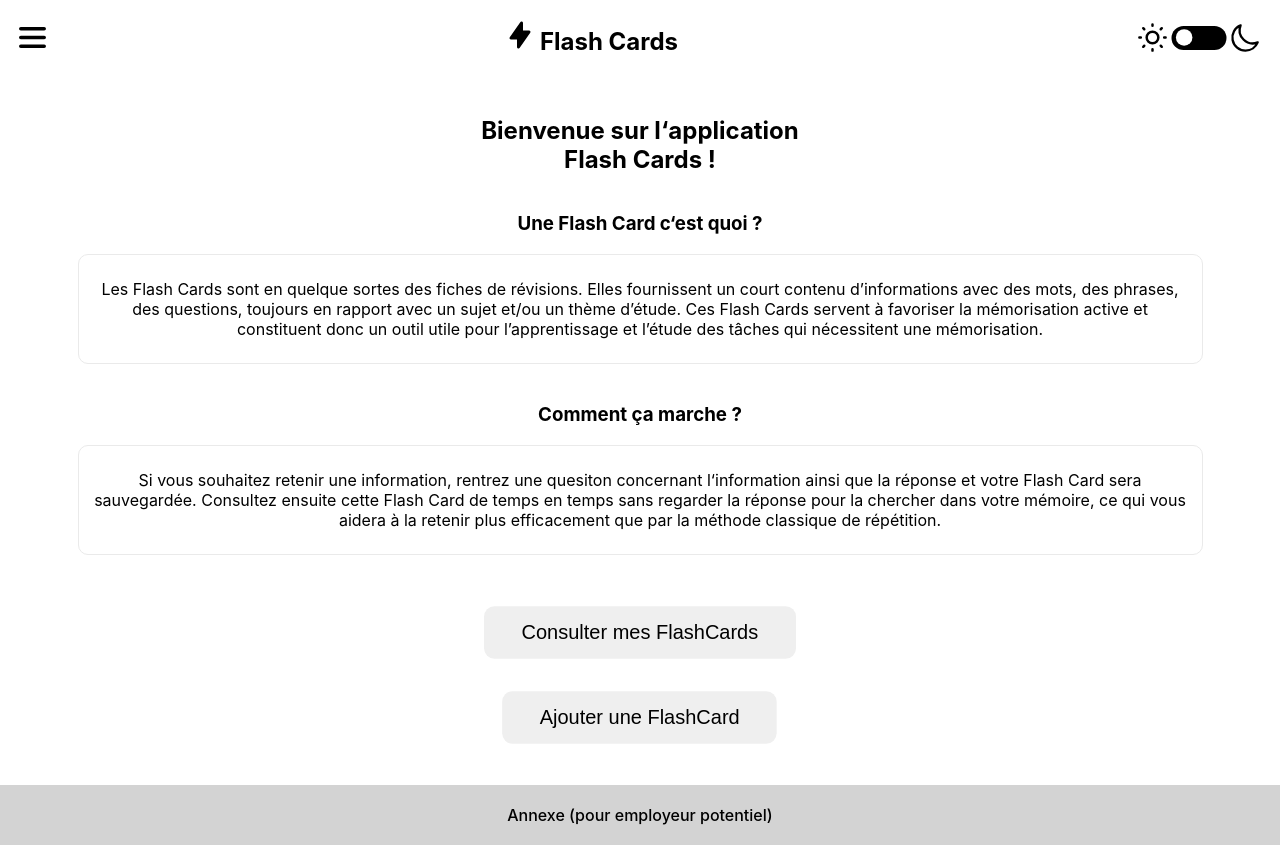
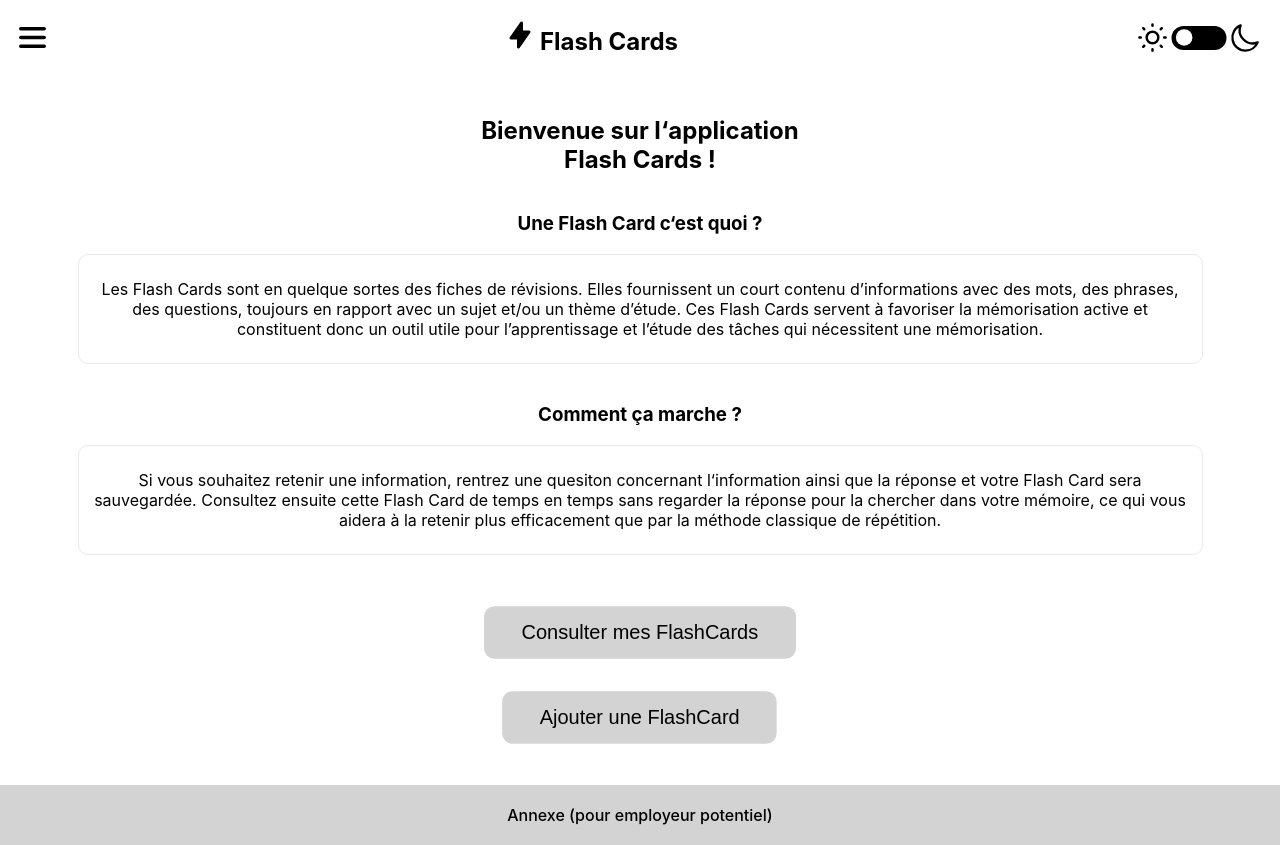
Before and after one commit to aymenmzz/FlashCards-v1.0, a Next.js app: page / in a window 1280 px wide. Built offline with nearby package versions, Linux system fonts and the light colour scheme.

Commit message:
Add files via upload

```diff
--- a/styles/globals.css
+++ b/styles/globals.css
@@ -9,6 +9,13 @@ body {
     Ubuntu, Cantarell, Fira Sans, Droid Sans, Helvetica Neue, sans-serif;
     height: 100%;
 }
+
+button {
+  background-color: lightgray;
+  color: black;
+}
+
+
 
 a {
   color: inherit;
@@ -29,6 +36,7 @@ form input {
   border-radius: 6px;
   border: 1px solid lightgray;
   box-shadow: 1px 1px 1px 0 rgba(55,55,55,0.5);
+  background-color: white;
 }
 
 @media(max-width: 750px) {
```
